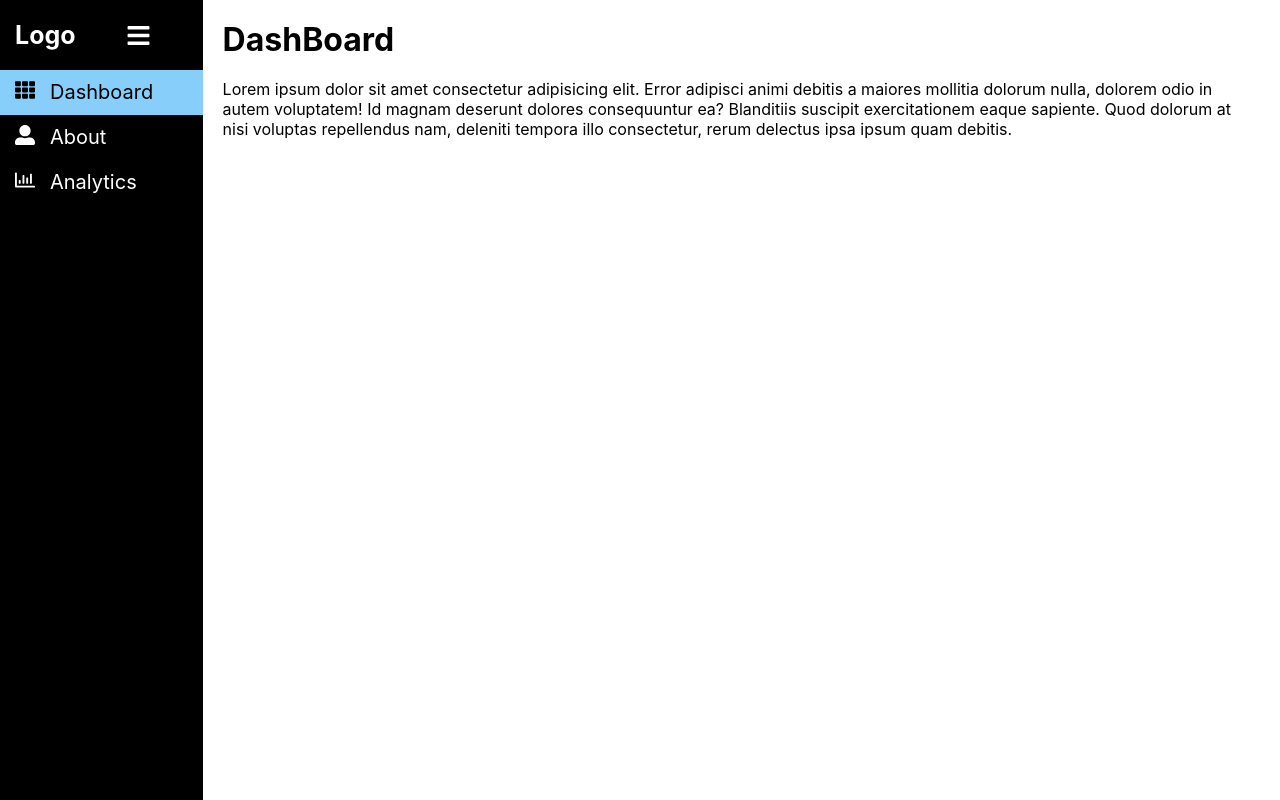
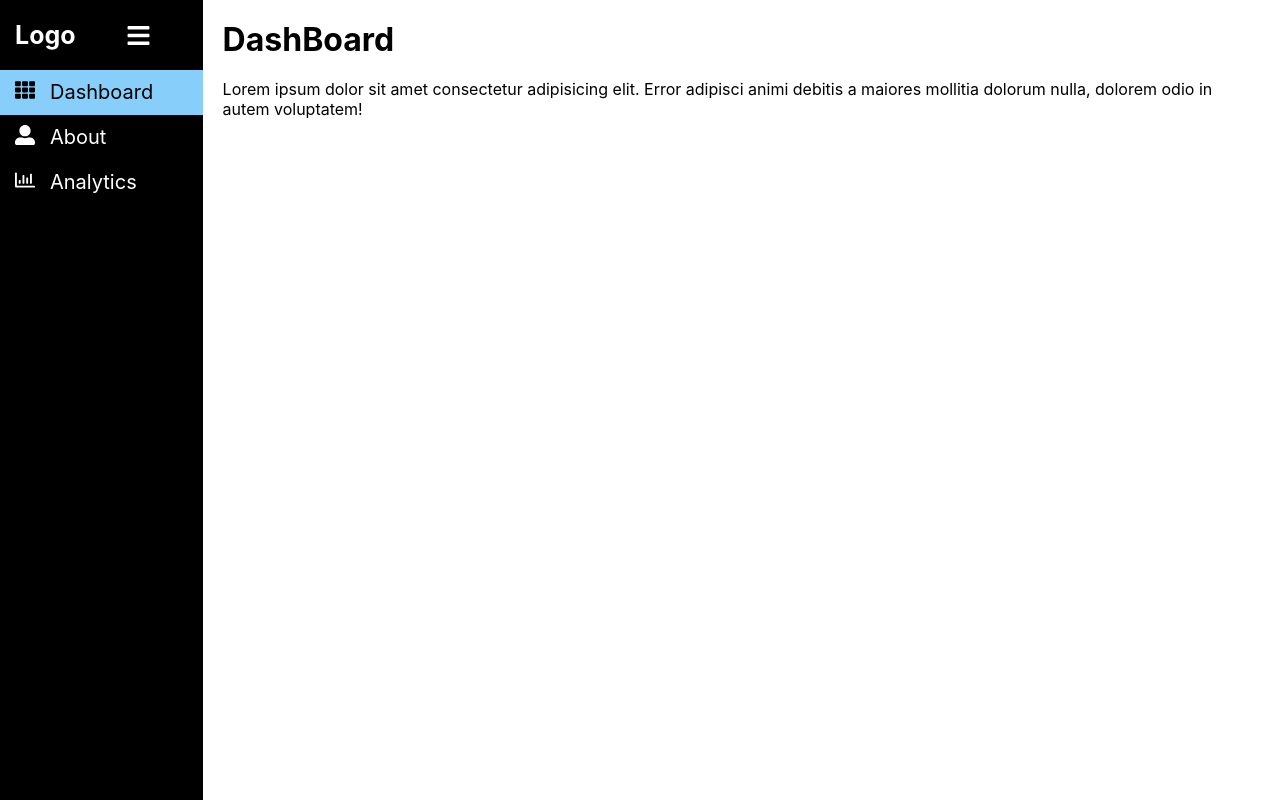
Before and after one commit to shivani1031/reactlive, a React (Create React App) app: page / in a window 1280 px wide. Built offline with nearby package versions, Linux system fonts and the light colour scheme.

Commit message:
Update Dashboard.jsx

```diff
--- a/src/pages/Dashboard.jsx
+++ b/src/pages/Dashboard.jsx
@@ -9,10 +9,7 @@ const Dashboard = () => {
 <p>
   Lorem ipsum dolor sit amet consectetur adipisicing elit.
   Error adipisci animi debitis a maiores mollitia dolorum nulla,
-  dolorem odio in autem voluptatem! Id magnam deserunt dolores
-  consequuntur ea? Blanditiis suscipit exercitationem eaque sapiente.
-  Quod dolorum at nisi voluptas repellendus nam, deleniti tempora illo
-  consectetur, rerum delectus ipsa ipsum quam debitis.
+  dolorem odio in autem voluptatem!
 </p>
 
     </div>
```
